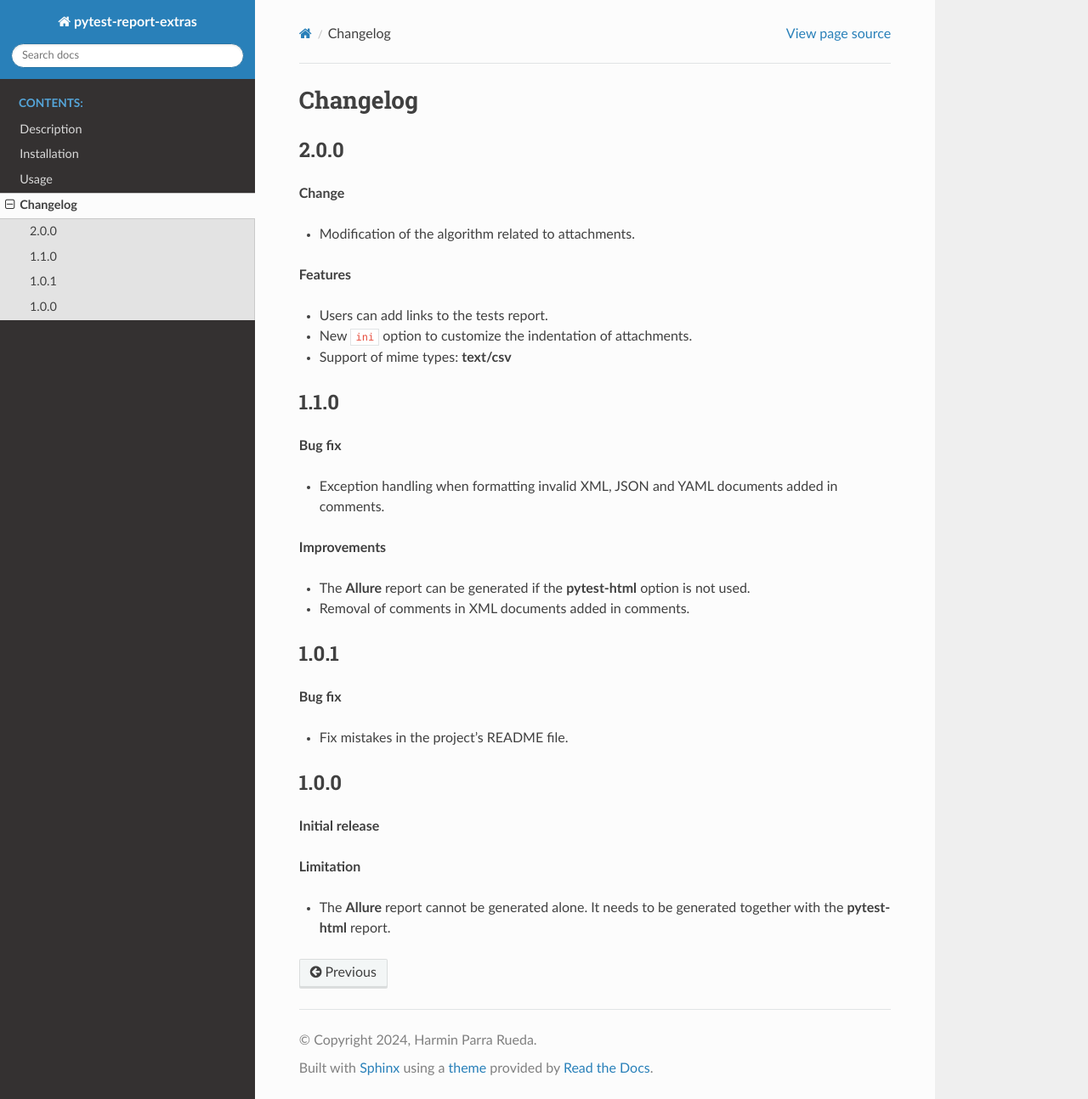
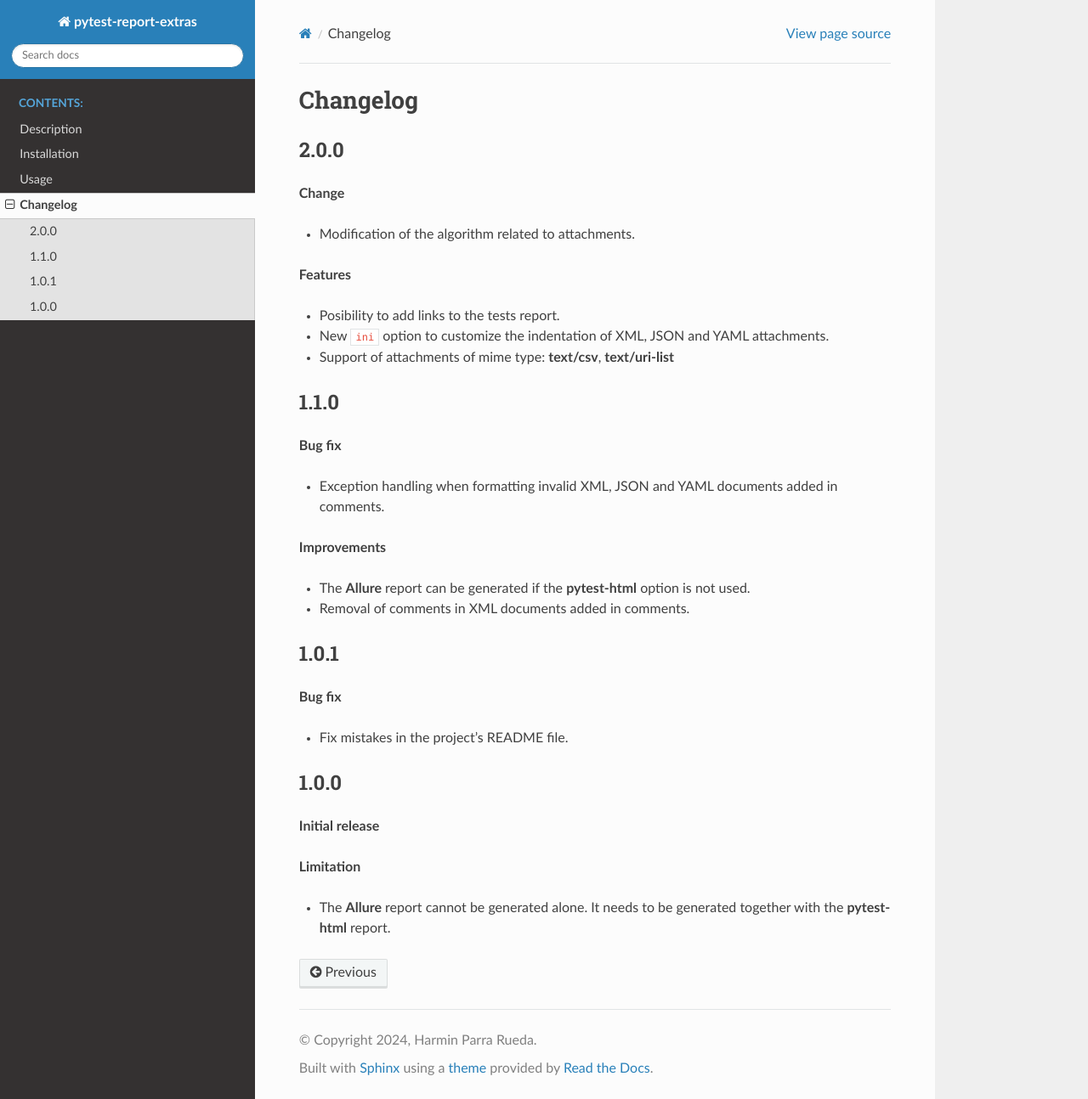
Before and after one commit to harmin-parra/pytest-report-extras, a Sphinx documentation site: the page built from docs/changelog.rst, in a window 1280 px wide and 1294 px high. Shown: the whole window at 85% size. Built offline with Sphinx 7.4.7 and the Read the Docs theme 3.1.0, drawn with Linux system fonts in a browser that asks for light colours.

Commit message:
update docs

```diff
--- a/docs/changelog.rst
+++ b/docs/changelog.rst
@@ -12,9 +12,9 @@ Changelog
 
 **Features**
 
-* Users can add links to the tests report.
-* New ``ini`` option to customize the indentation of attachments.
-* Support of mime types: **text/csv**
+* Posibility to add links to the tests report.
+* New ``ini`` option to customize the indentation of XML, JSON and YAML attachments.
+* Support of attachments of mime type: **text/csv**, **text/uri-list**
 
 
 1.1.0
```
